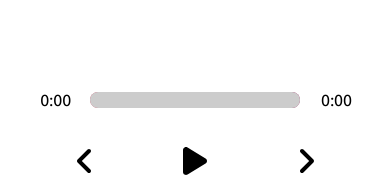
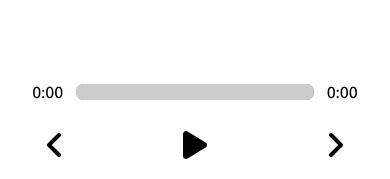
Before and after one commit to Purplejam/music-player-18-react-js, a React (Create React App) app: page / in a window 390 px wide. Shown: the part 521-700 px from the top of the page. Built offline with nearby package versions, Linux system fonts and the light colour scheme.

Commit message:
mobile styles fix

```diff
--- a/src/styles/_player.scss
+++ b/src/styles/_player.scss
@@ -87,10 +87,13 @@ input[type="range"]::-ms-thumb {
 @media screen and (max-width: 768px) {
   .time-control {
     width: 90%;
+    p {
+      padding: 0.8rem;
+    }
   }
 
   .play-control {
-    width: 70%;
+    width:85%;
   }
 
   .time-counter {
```
